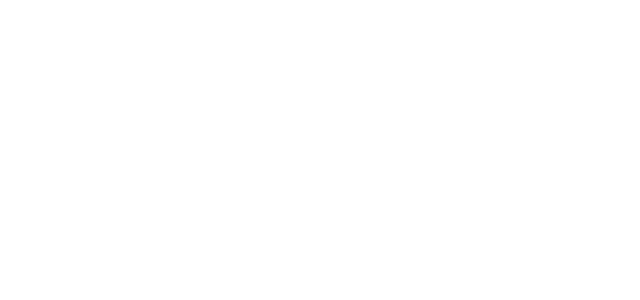
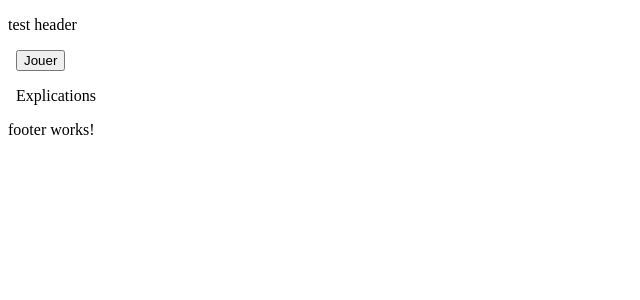
Before and after one commit to Endraou/N2I-2025, an Angular app in the folder pc-clicker/: page / in a window 1280 px wide. Shown: the top 300 px of the page, without its empty margins (0-640 px from the left). Built offline with nearby package versions, Linux system fonts and the light colour scheme.

Commit message:
first draft

```diff
--- a/pc-clicker/src/app/app.routes.ts
+++ b/pc-clicker/src/app/app.routes.ts
@@ -1,6 +1,8 @@
 import { Routes } from '@angular/router';
 import { Clicker } from './clicker/clicker';
+import {Homepage} from './homepage/homepage';
 
 export const routes: Routes = [
-  {path: 'clicker', component: Clicker}
+  {path: 'clicker', component: Clicker},
+  {path : '', component: Homepage},
 ];
--- a/pc-clicker/src/app/app.ts
+++ b/pc-clicker/src/app/app.ts
@@ -1,5 +1,5 @@
 import { Component, signal } from '@angular/core';
-import { RouterOutlet } from '@angular/router';
+import {RouterOutlet} from '@angular/router';
 
 @Component({
   selector: 'app-root',
--- /dev/null
+++ b/pc-clicker/src/app/components/footer/footer.html
@@ -0,0 +1 @@
+<p>footer works!</p>
--- /dev/null
+++ b/pc-clicker/src/app/components/footer/footer.ts
@@ -0,0 +1,13 @@
+import {Component, signal} from '@angular/core';
+import {RouterOutlet} from '@angular/router';
+
+@Component({
+  selector: 'app-footer',
+  standalone : true,
+  imports: [RouterOutlet],
+  templateUrl: './footer.html',
+  styleUrl: './footer.scss',
+})
+export class FooterComponent {
+  protected readonly title = signal('pc-clicker');
+}
--- /dev/null
+++ b/pc-clicker/src/app/components/header/header.html
@@ -0,0 +1,3 @@
+<header>
+  <p>test header</p>
+</header>
--- /dev/null
+++ b/pc-clicker/src/app/components/header/header.ts
@@ -0,0 +1,13 @@
+import {Component, signal} from '@angular/core';
+import {RouterOutlet} from '@angular/router';
+
+@Component({
+  selector: 'app-header',
+  standalone : true,
+  imports : [RouterOutlet],
+  templateUrl: './header.html',
+  styleUrls: ['./header.scss']
+})
+export class HeaderComponent {
+  protected readonly title = signal('pc-clicker');
+}
--- /dev/null
+++ b/pc-clicker/src/app/homepage/homepage.html
@@ -0,0 +1,6 @@
+<app-header></app-header>
+<body>
+  <button>Jouer</button>
+  <p>Explications</p>
+</body>
+<app-footer></app-footer>
--- /dev/null
+++ b/pc-clicker/src/app/homepage/homepage.ts
@@ -0,0 +1,15 @@
+import {Component, signal} from '@angular/core';
+import {HeaderComponent} from '../components/header/header';
+import {RouterOutlet} from '@angular/router';
+import {FooterComponent} from '../components/footer/footer';
+
+@Component({
+  selector: 'app-homepage',
+  imports: [RouterOutlet, HeaderComponent, FooterComponent],
+  standalone : true,
+  templateUrl: './homepage.html',
+  styleUrls: ['./homepage.scss'],
+})
+export class Homepage {
+  protected readonly title = signal('pc-clicker');
+}
```
Also changed, not shown: pc-clicker/src/app/components/footer/footer.scss (added), pc-clicker/src/app/components/header/header.scss (added), pc-clicker/src/app/homepage/homepage.scss (added), 2 other files (tests, documents, lock files or other folders).
